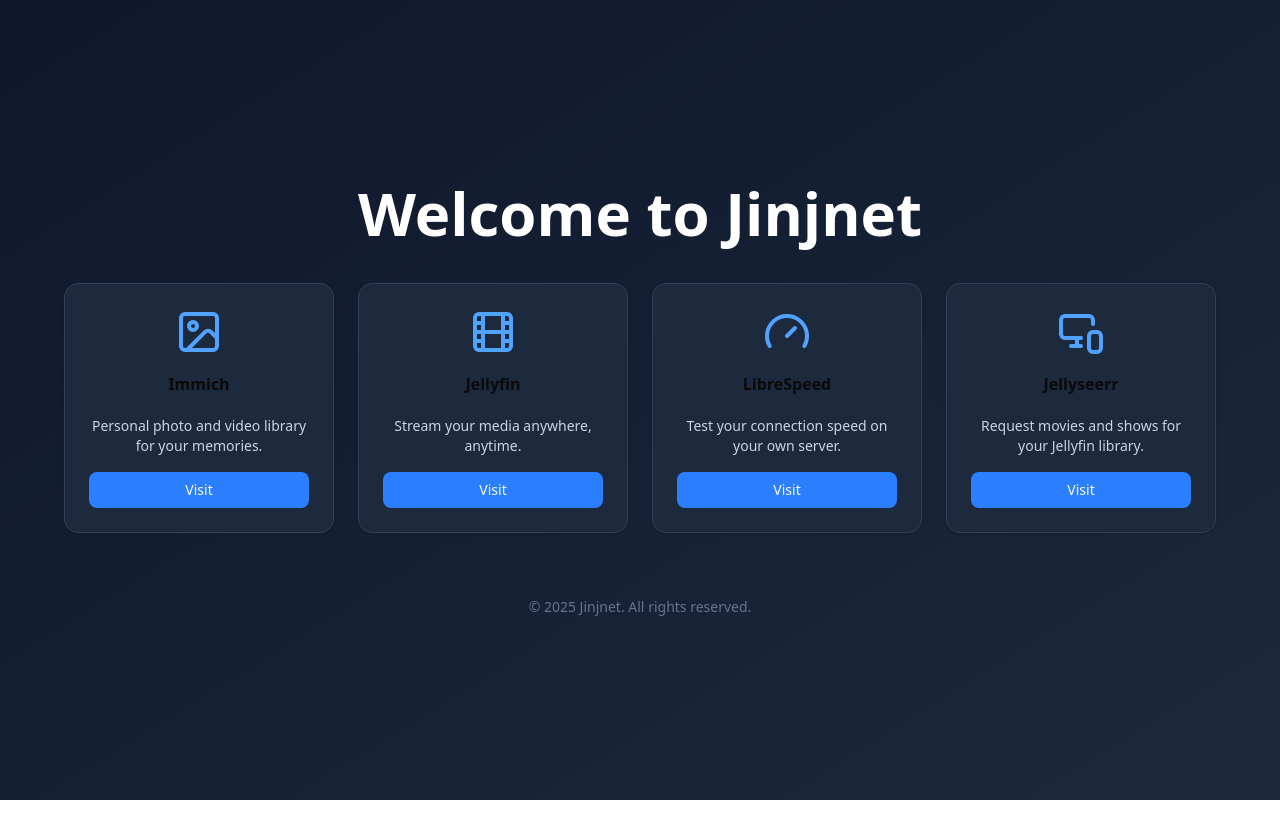
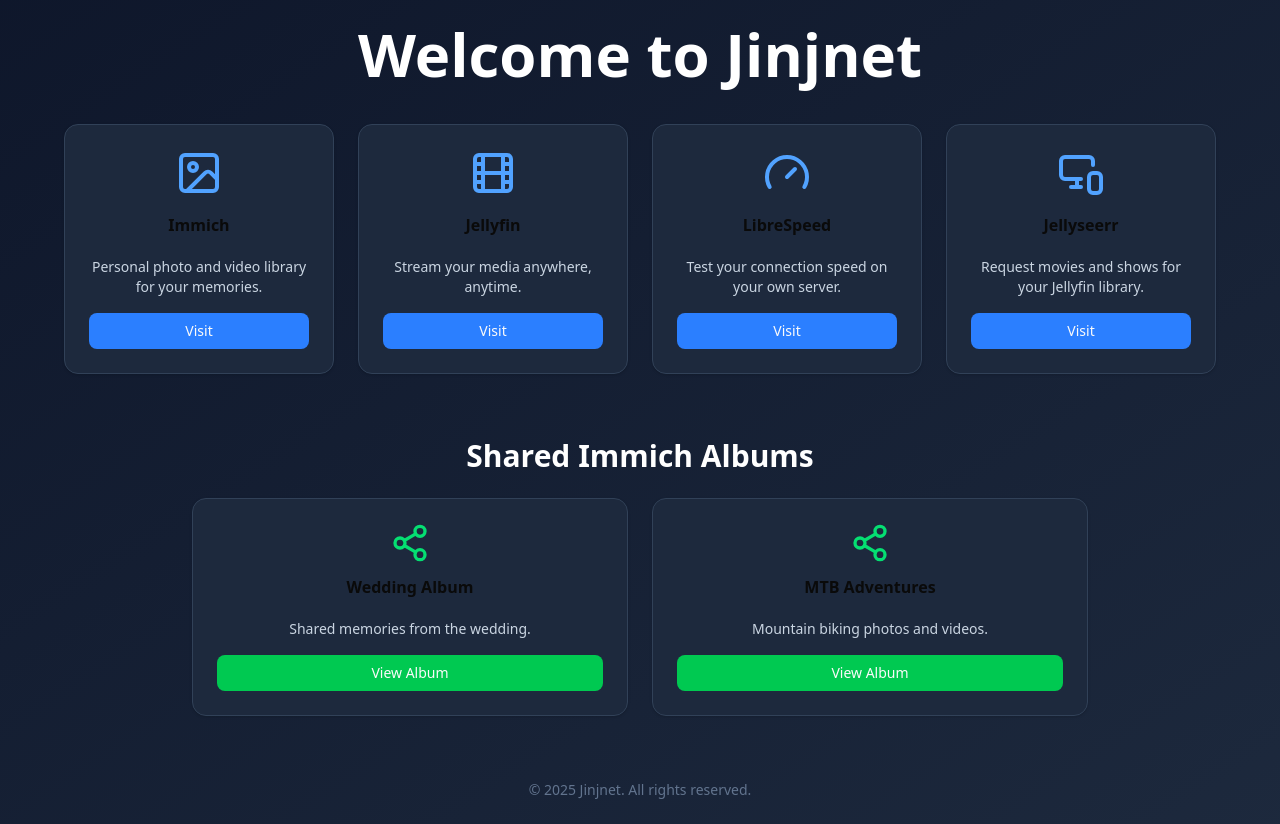
Before and after one commit to SamWiIIiams/jinjnet-homepage, a Next.js app: page / in a window 1280 px wide. Before the commit the page ends 800 px from the top, so only its background shows below. Built offline with nearby package versions, Linux system fonts and the light colour scheme.

Commit message:
adding shared albums to homepage, docker configuration, and github workflow

```diff
--- a/app/page.tsx
+++ b/app/page.tsx
@@ -2,7 +2,7 @@
 
 import { Card, CardContent, CardHeader, CardTitle } from "@/components/ui/card";
 import { Button } from "@/components/ui/button";
-import { Film, Image, Gauge, MonitorSmartphone } from "lucide-react";
+import { Film, Image, Gauge, MonitorSmartphone, Share2 } from "lucide-react";
 import { motion } from "framer-motion";
 
 export default function HomePage() {
@@ -33,6 +33,21 @@
     },
   ];
 
+  const sharedAlbums = [
+    {
+      name: "Wedding Album",
+      description: "Shared memories from the wedding.",
+      icon: Share2,
+      url: "https://immich.jinjnet.com/s/wedding",
+    },
+    {
+      name: "MTB Adventures",
+      description: "Mountain biking photos and videos.",
+      icon: Share2,
+      url: "https://immich.jinjnet.com/s/MTB",
+    },
+  ];
+
   return (
     <main className="min-h-screen bg-gradient-to-br from-slate-900 to-slate-800 text-white flex flex-col items-center justify-center p-6">
       <motion.h1
@@ -44,7 +59,8 @@
         Welcome to Jinjnet
       </motion.h1>
 
-      <div className="grid grid-cols-1 sm:grid-cols-2 lg:grid-cols-4 gap-6 max-w-6xl w-full">
+      {/* Main services section */}
+      <div className="grid grid-cols-1 sm:grid-cols-2 lg:grid-cols-4 gap-6 max-w-6xl w-full mb-16">
         {services.map((service, idx) => (
           <motion.div
             key={service.name}
@@ -73,6 +89,45 @@
         ))}
       </div>
 
+      {/* Shared albums section */}
+      <motion.h2
+        className="text-3xl font-semibold mb-6 text-center"
+        initial={{ opacity: 0, y: -10 }}
+        animate={{ opacity: 1, y: 0 }}
+        transition={{ duration: 0.5 }}
+      >
+        Shared Immich Albums
+      </motion.h2>
+
+      <div className="grid grid-cols-1 sm:grid-cols-2 gap-6 max-w-4xl w-full">
+        {sharedAlbums.map((album, idx) => (
+          <motion.div
+            key={album.name}
+            initial={{ opacity: 0, y: 30 }}
+            animate={{ opacity: 1, y: 0 }}
+            transition={{ delay: idx * 0.1 + 0.2 }}
+          >
+            <Card className="bg-slate-800 border border-slate-700 hover:border-green-500 transition-all hover:shadow-lg hover:shadow-green-500/20">
+              <CardHeader className="flex flex-col items-center text-center">
+                <album.icon className="w-10 h-10 mb-2 text-green-400" />
+                <CardTitle>{album.name}</CardTitle>
+              </CardHeader>
+              <CardContent className="text-slate-300 text-sm text-center">
+                <p>{album.description}</p>
+                <Button
+                  className="mt-4 w-full bg-green-500 hover:bg-green-600"
+                  asChild
+                >
+                  <a href={album.url} target="_blank" rel="noopener noreferrer">
+                    View Album
+                  </a>
+                </Button>
+              </CardContent>
+            </Card>
+          </motion.div>
+        ))}
+      </div>
+
       <footer className="mt-16 text-sm text-slate-500">
         <p>© {new Date().getFullYear()} Jinjnet. All rights reserved.</p>
       </footer>
--- /dev/null
+++ b/docker-compose.yml
@@ -0,0 +1,14 @@
+version: '3.8'
+services:
+  jinjnet-homepage:
+    image: swilli23/jinjnet-homepage:latest
+    container_name: jinjnet-homepage
+    restart: unless-stopped
+    expose:
+      - "80"
+    networks:
+      - homepage_network
+
+networks:
+  homepage_network:
+    driver: bridge
```
Also changed, not shown: 1 other file (tests, documents, lock files or other folders).
